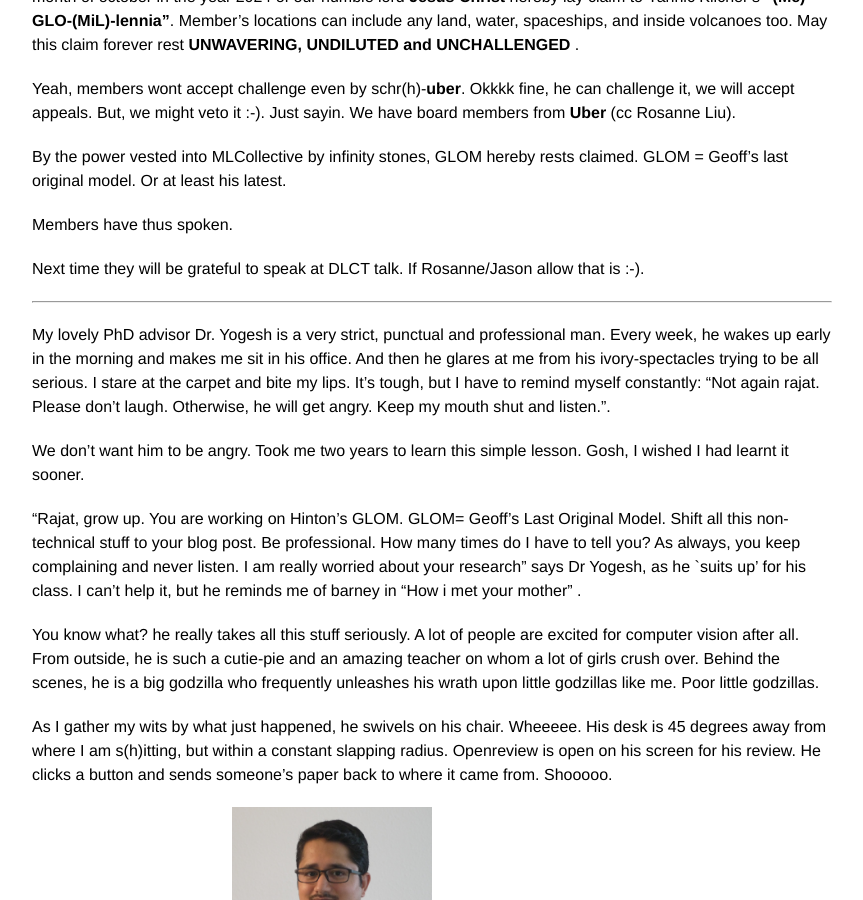
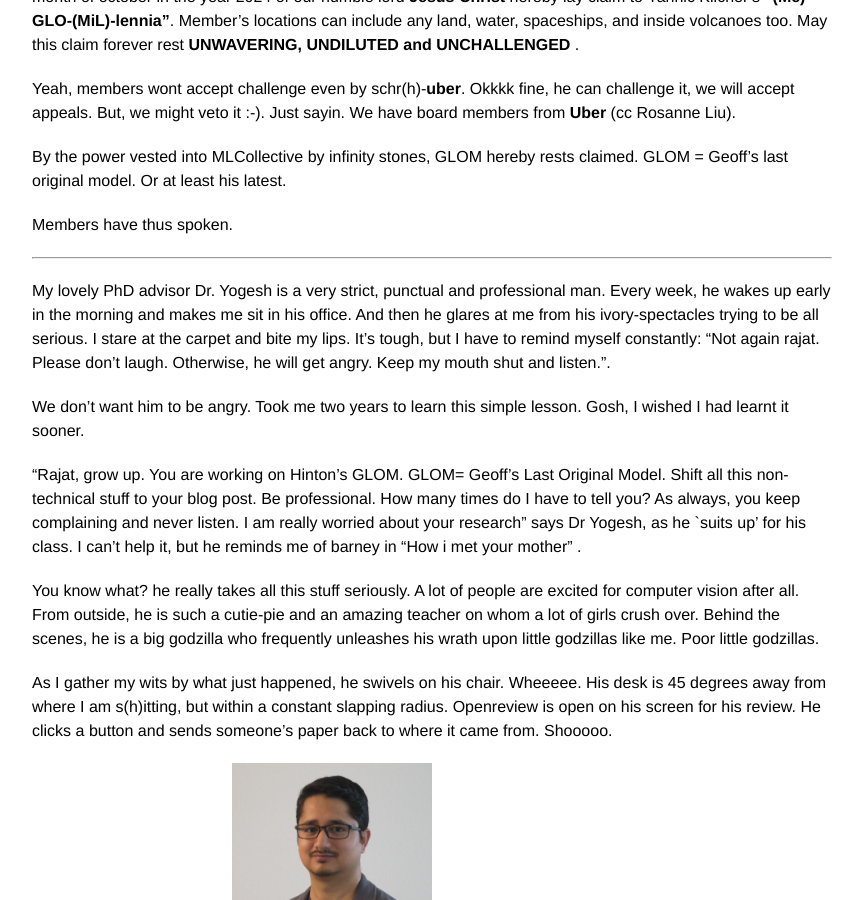
Before and after one commit to rajatmodi62/rajatmodi62.github.io, a Jekyll site: the page built from _posts/2024-10-26-hinton_apm.md, in a window 1280 px wide and 900 px high, scrolled down 1830 px. Shown: the whole window, without its empty margins (208-1071 px from the left). Built offline with Jekyll 4.4.1, drawn with Linux system fonts in a browser that asks for light colours; comment, search, counter and statistics services are not loaded.

Commit message:
soft link blog

```diff
--- a/_posts/2024-10-26-hinton_apm.md
+++ b/_posts/2024-10-26-hinton_apm.md
@@ -35,7 +35,7 @@ By the power vested into MLCollective by infinity stones, GLOM hereby rests clai
 
 Members have thus spoken.
 
-Next time they will be grateful to speak at DLCT talk. If Rosanne/Jason allow that is :-).
+<!-- Next time they will be grateful to speak at DLCT talk. If Rosanne/Jason allow that is :-).  -->
 
 ----------------
 
```
